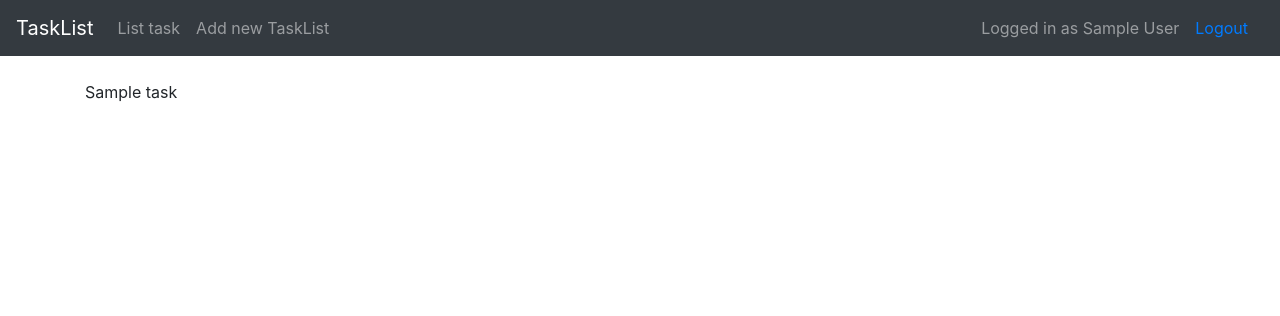
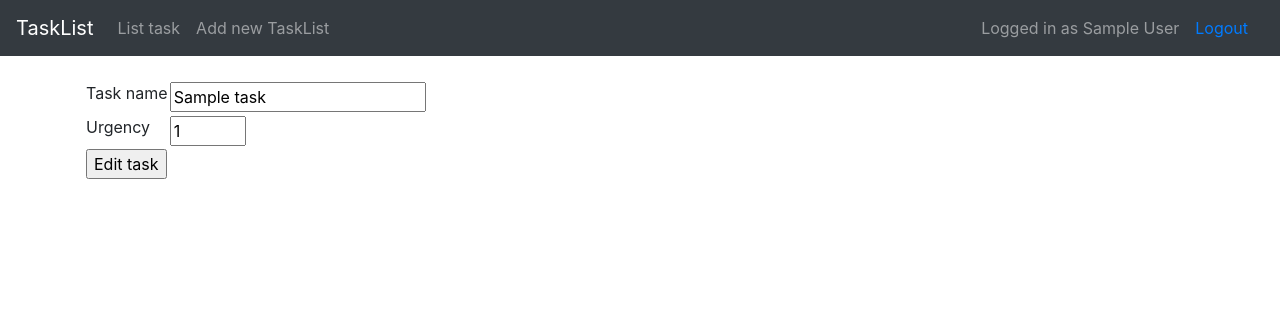
Before and after one commit to Pentza/tsoha-todolist, a Flask app: page /task/edit/1 in a window 1280 px wide. Shown: the top 316 px of the page. Run offline with Flask 2, Linux system fonts and the light colour scheme; a user stored in the database is signed in; tables that the repository leaves empty hold one stand-in row (values such as "Sample post"); some libraries are stand-ins or nearby versions.

Commit message:
Task name and urgency can be edited

```diff
--- a/application/templates/tasks/edit.html
+++ b/application/templates/tasks/edit.html
@@ -1,8 +1,45 @@
 {% extends "layout.html" %}
 
 {% block body %}
-
-<p>{{ task.name }}</p>
+<form method="POST" action="{{url_for('task_edit', task_id = task.id) }}">
+    <table>
+        <tr>
+            <td>
+                {{ form.new_name.label }}
+            </td>
+            <td>
+                {{ form.new_name(value = task.name) }}
+            </td>
+            <td>
+                <ul>
+                    {% for error in form.new_name.errors %}
+                    <li>{{ error }}</li>
+                    {% endfor %}
+                </ul>
+            </td>
+        </tr>
+        <tr>
+            <td>
+                {{ form.new_urgency.label }}
+            </td>
+            <td>
+                {{ form.new_urgency(value = task.urgency) }}
+            </td>
+            <td>
+                <ul>
+                    {% for error in form.new_urgency.errors %}
+                    <li>{{ error }}</li>
+                    {% endfor %}
+                </ul>
+            </td>
+        </tr>
+        <tr>
+            <td colspan="2">
+                <input type="submit" name="name" value="Edit task">
+            </td>
+        </tr>
+    </table>
+</form>
 
 
 {% endblock %}
```
